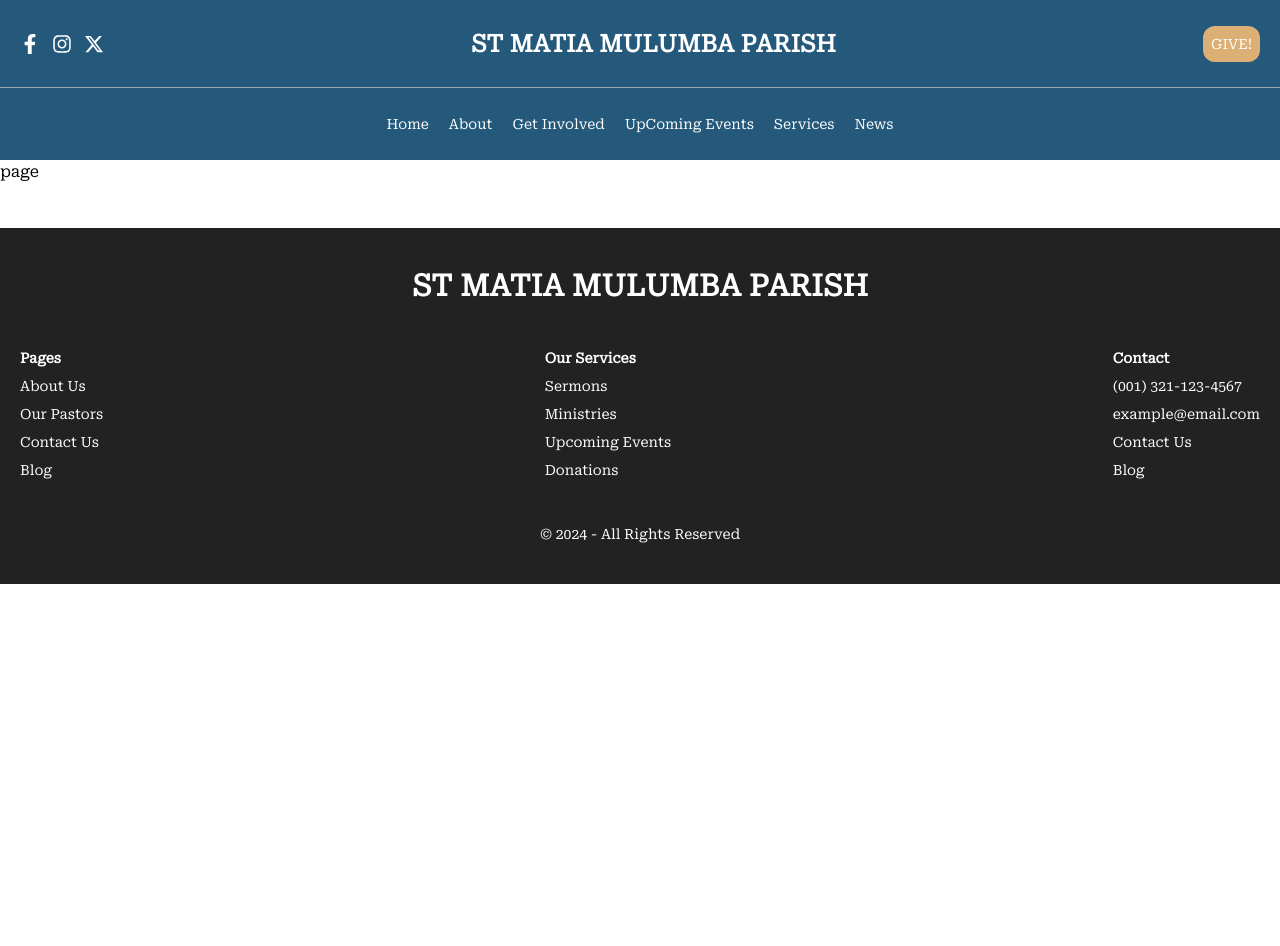
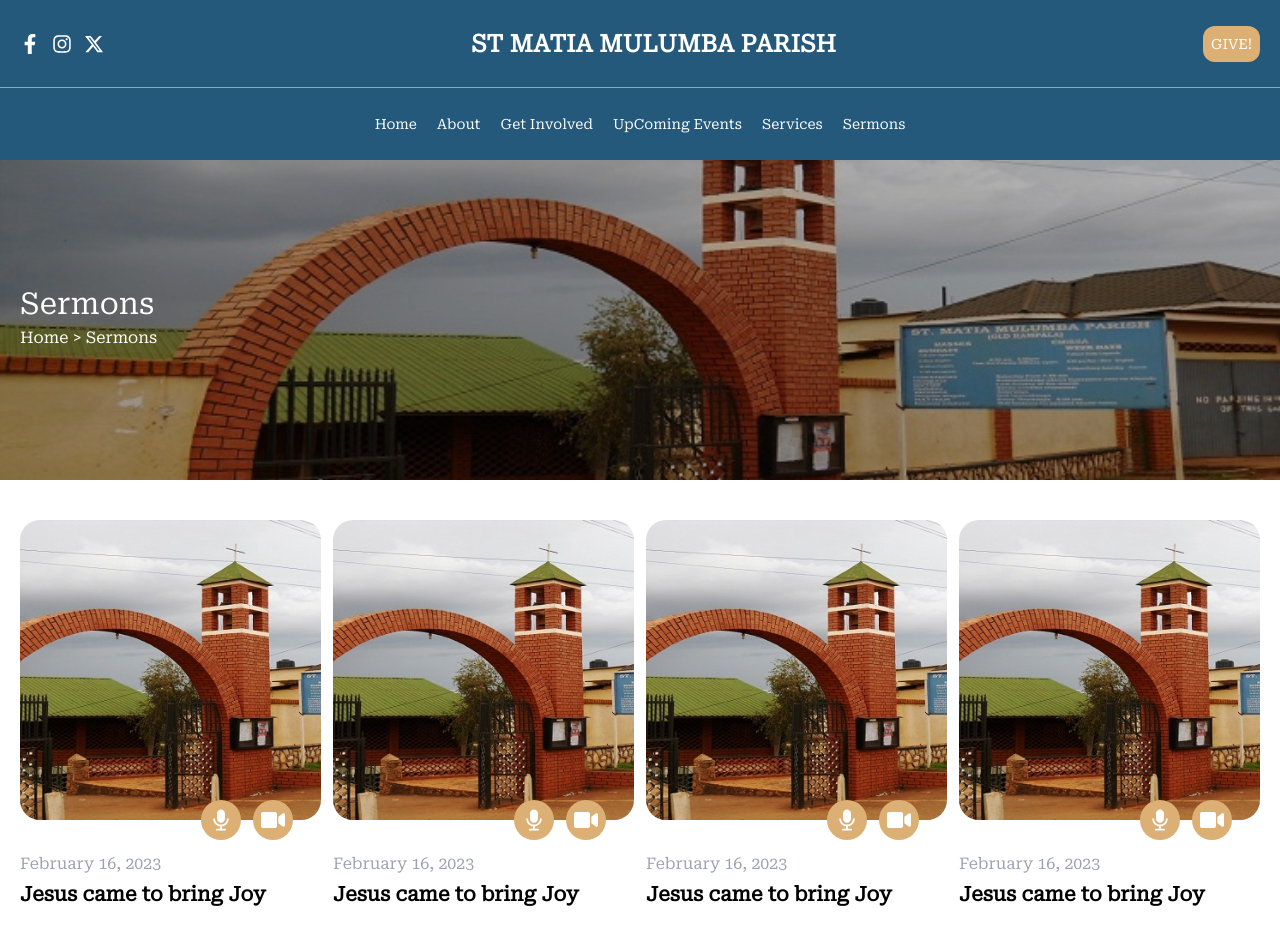
Before and after one commit to isiagi/matia, a Next.js app: page /sermon in a window 1280 px wide. Shown: the top 946 px of the page. Before the commit the page ends 800 px from the top, so only its background shows below. Built offline with nearby package versions, Linux system fonts and the light colour scheme.

Commit message:
refactor: Add sermon

```diff
--- a/app/components/footer/Footer.jsx
+++ b/app/components/footer/Footer.jsx
@@ -2,7 +2,7 @@ import React from "react";
 
 function Footer() {
   return (
-    <div className="px-5 bg-[#222222] text-white mt-11">
+    <div className="px-5 bg-[#222222] text-white ">
       <div>
         <h1 className="text-center text-3xl font-semibold py-10 ">
           ST MATIA MULUMBA PARISH
--- a/app/components/headerBanner/HeaderBanner.js
+++ b/app/components/headerBanner/HeaderBanner.js
@@ -1,3 +1,4 @@
+import Link from "next/link";
 import React from "react";
 
 function HeaderBanner({ title }) {
@@ -8,7 +9,9 @@ function HeaderBanner({ title }) {
     >
       <div className="text-white mx-5 leading-loose">
         <h2 className="text-3xl font-medium">{title}</h2>
-        <p>Home &gt; {title} </p>
+        <p>
+          <Link href={"/"}>Home</Link> &gt; {title}{" "}
+        </p>
       </div>
     </div>
   );
--- a/app/components/nav/Nav.jsx
+++ b/app/components/nav/Nav.jsx
@@ -24,7 +24,9 @@ function Nav() {
         <Link href={"/services"}>
           <li>Services</li>
         </Link>
-        <li>News</li>
+        <Link href={"/sermon"}>
+          <li>Sermons</li>
+        </Link>
       </ul>
     </div>
   );
--- a/app/layout.js
+++ b/app/layout.js
@@ -4,6 +4,8 @@ import "./globals.css";
 import TopBanner from "./components/topBanner/TopBanner";
 import Nav from "./components/nav/Nav";
 import Footer from "./components/footer/Footer";
+
+import "../styles/globals.scss";
 
 const inter = Roboto_Serif({ subsets: ["latin"], weight: ["400"] });
 
--- a/app/sermon/page.js
+++ b/app/sermon/page.js
@@ -1,7 +1,99 @@
-import React from "react";
+"use client";
 
-function page() {
-  return <div>page</div>;
+import React, { useState } from "react";
+import HeaderBanner from "../components/headerBanner/HeaderBanner";
+import { FaVideo } from "react-icons/fa";
+import { AiFillAudio } from "react-icons/ai";
+import Image from "next/image";
+import ModalVideo from "react-modal-video";
+import ReactAudioPlayer from "react-audio-player";
+
+function Page() {
+  const [isOpen, setOpen] = useState(false);
+  const [isAudio, setAudio] = useState(false);
+  return (
+    <div className="relative">
+      <HeaderBanner title={"Sermons"} />
+
+      <div className="px-5">
+        <div className="grid grid-cols-fluid gap-3 py-10">
+          {[1, 2, 3, 4, 5, 6].map((_, i) => (
+            <div key={i}>
+              <div className="relative">
+                <div>
+                  <Image
+                    src="/assets/images/matia.jpg"
+                    alt="sermon"
+                    width={0}
+                    height={0}
+                    sizes="100vw"
+                    style={{
+                      width: "100%",
+                      height: "300px",
+                      objectFit: "cover",
+                      borderRadius: "20px",
+                    }}
+                  />
+                </div>
+                <div className="flex gap-3 justify-end absolute -bottom-5 right-7">
+                  <div className="flex gap-3">
+                    <div
+                      onClick={() => setAudio(true)}
+                      className="p-2 bg-[#DCB074] rounded-full text-white"
+                    >
+                      <AiFillAudio className="text-2xl" />
+                    </div>
+                    <div
+                      onClick={() => setOpen(true)}
+                      className="p-2 bg-[#DCB074] rounded-full text-white"
+                    >
+                      <FaVideo className="text-2xl" />
+                    </div>
+                  </div>
+                </div>
+              </div>
+
+              <div className="py-7 leading-loose">
+                <p className="text-gray-400">February 16, 2023</p>
+                <h3 className="text-xl font-semibold">
+                  Jesus came to bring Joy
+                </h3>
+              </div>
+            </div>
+          ))}
+        </div>
+        <ModalVideo
+          channel="youtube"
+          youtube={{ mute: 0, autoplay: 0 }}
+          isOpen={isOpen}
+          videoId="L61p2uyiMSo"
+          onClose={() => setOpen(false)}
+        />
+        <div
+          className={`${
+            isAudio
+              ? "fixed inset-0 z-10 flex top-0 bottom-0 left-0 right-0 opacity-90 items-center justify-center w-[100%] overflow-hidden bg-black"
+              : "hidden"
+          }`}
+        >
+          <div className="flex flex-col">
+            <h3
+              className="text-3xl font-medium text-white justify-end self-end "
+              onClick={() => setAudio(false)}
+            >
+              x
+            </h3>
+            <ReactAudioPlayer
+              src="my_audio_file.ogg"
+              autoPlay
+              controls
+              className="z-10"
+            />
+          </div>
+        </div>
+      </div>
+    </div>
+  );
 }
 
-export default page;
+export default Page;
--- a/next.config.mjs
+++ b/next.config.mjs
@@ -1,4 +1,15 @@
 /** @type {import('next').NextConfig} */
-const nextConfig = {};
+
+import path from "path";
+import { fileURLToPath } from "url";
+
+const __filename = fileURLToPath(import.meta.url);
+const __dirname = path.dirname(__filename);
+
+const nextConfig = {
+  sassOptions: {
+    includePaths: [path.join(__dirname, "styles")],
+  },
+};
 
 export default nextConfig;
--- /dev/null
+++ b/styles/globals.scss
@@ -0,0 +1 @@
+@import "node_modules/react-modal-video/scss/modal-video.scss";
```
Also changed, not shown: package.json (+8 -4 lines), 1 other file (tests, documents, lock files or other folders).
